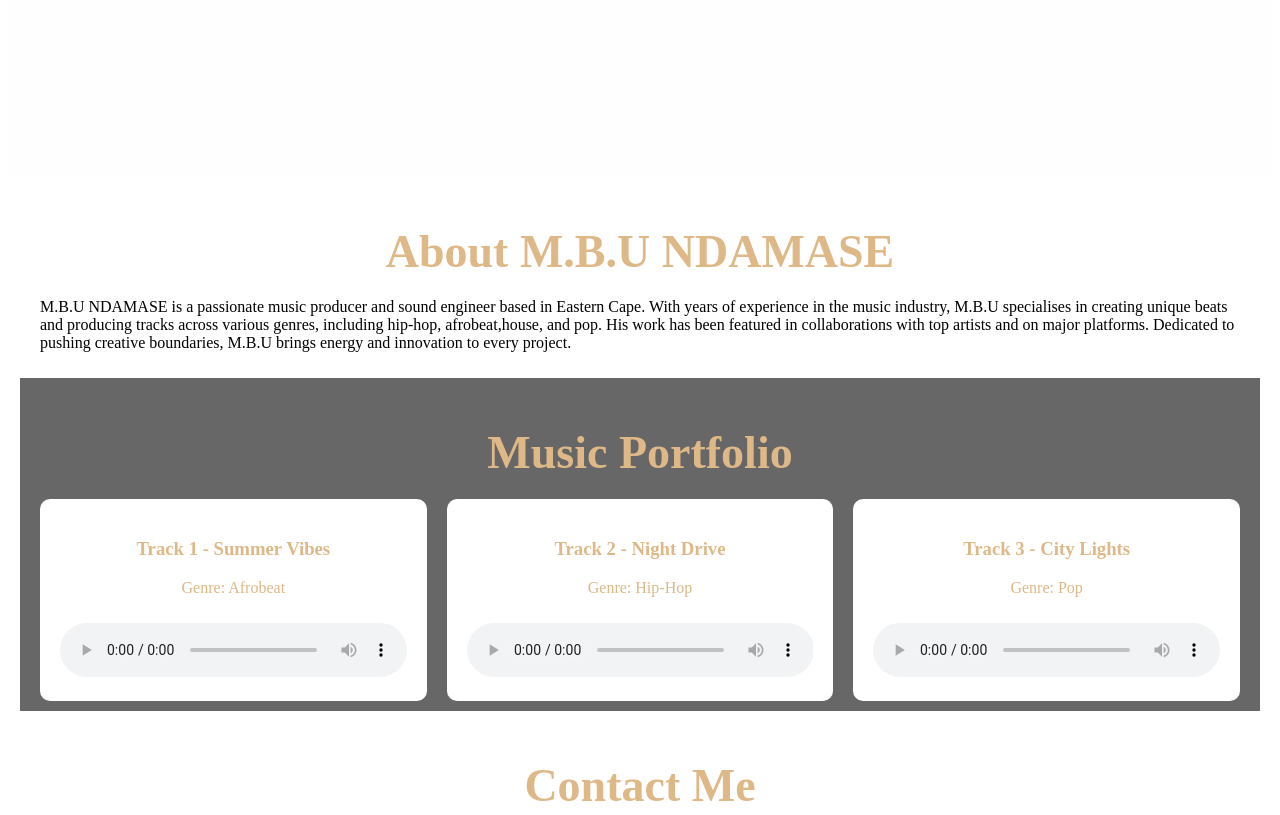
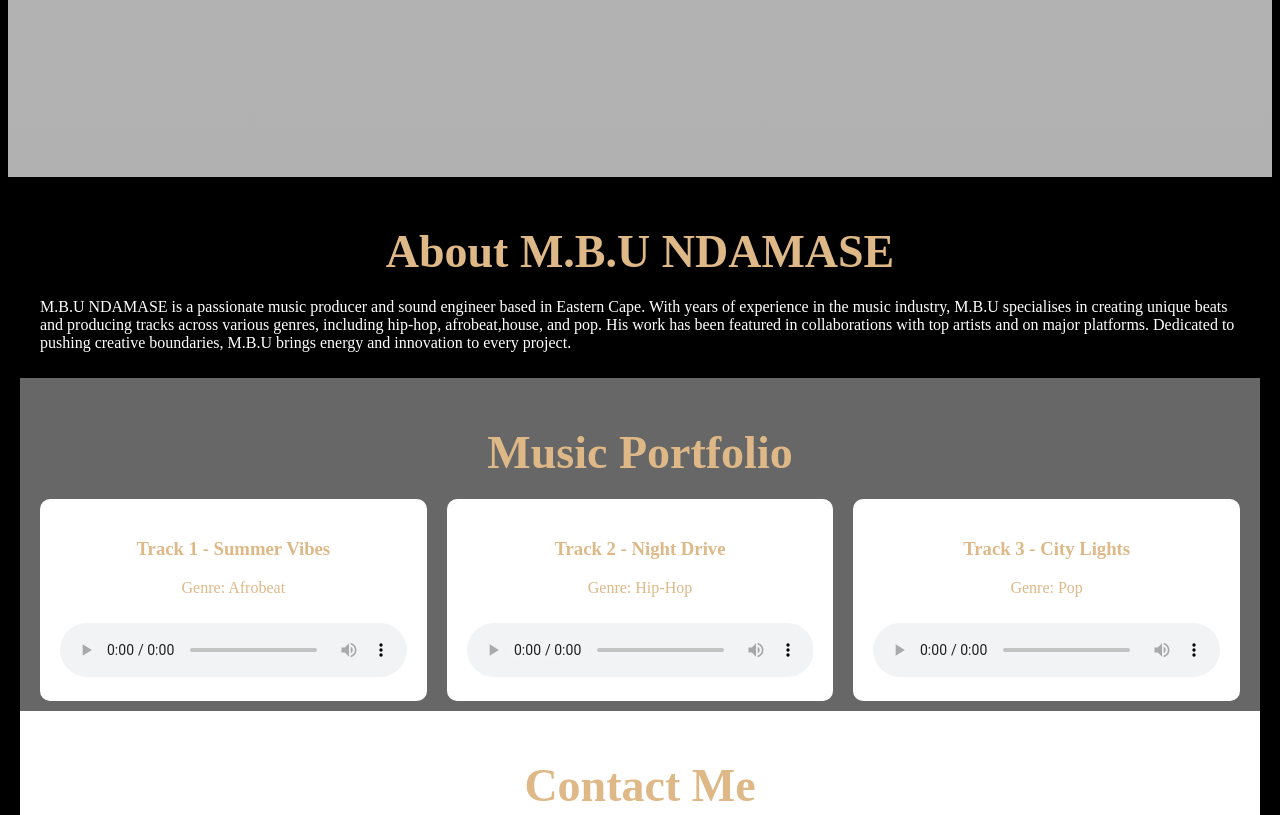
Before and after one commit to MonoK5/Sprint-Boot, a plain HTML site: page index.html in a window 1280 px wide. Shown: the part 631-1446 px from the top of the page. Drawn offline with Linux system fonts and the light colour scheme.

Commit message:
changed text color

```diff
--- a/index.css
+++ b/index.css
@@ -7,7 +7,7 @@
 }
 
 body {
-
+  background-color: #000000;
     color: burlywood
 }
 
@@ -48,7 +48,7 @@ nav ul li a {
 }
 
 nav ul li a:hover {
-    color:black
+    color:rgb(0, 0, 0)
 }
 
 .hero {
@@ -91,7 +91,7 @@ section {
 
 #aboutP{
     text-size-adjust: 0px;
-    color: rgb(0, 0, 0);
+    color: rgb(255, 255, 255);
 }
 
 #about h2, #music h2, #contact h2 {
```
